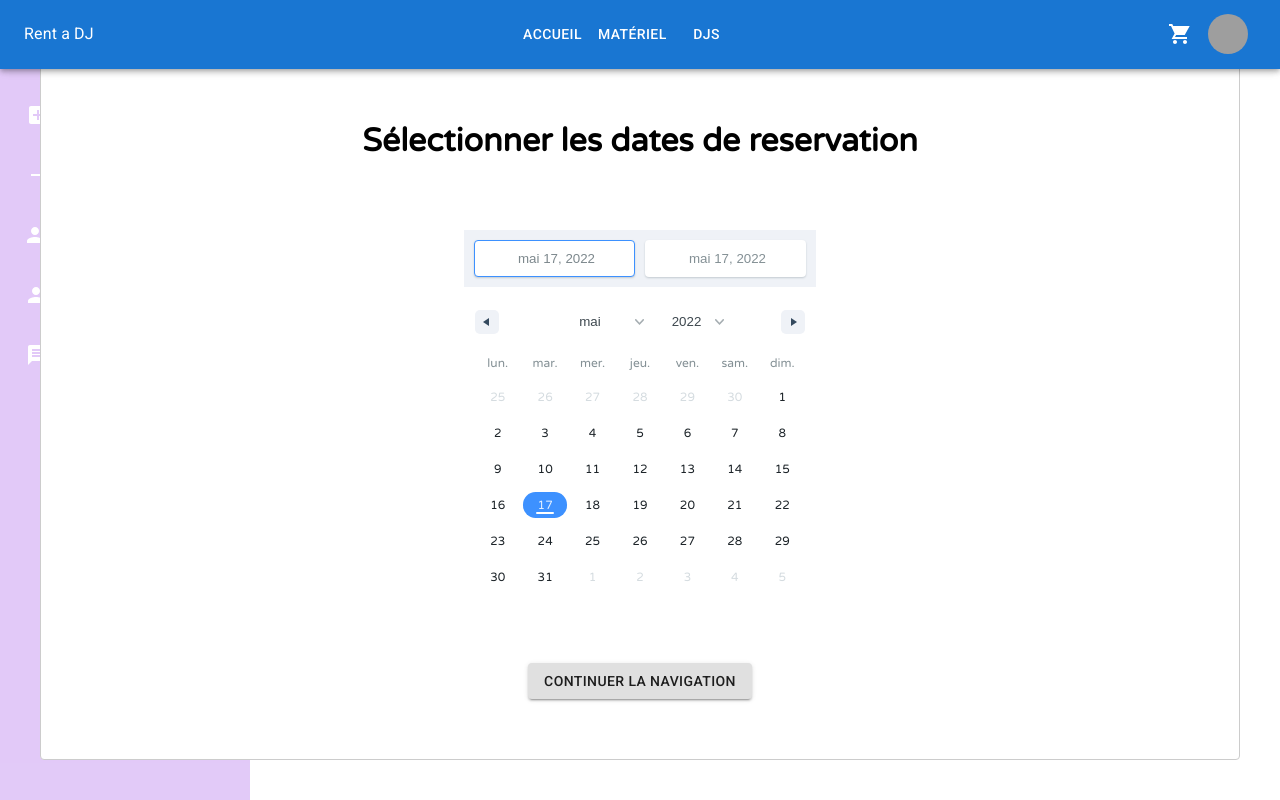
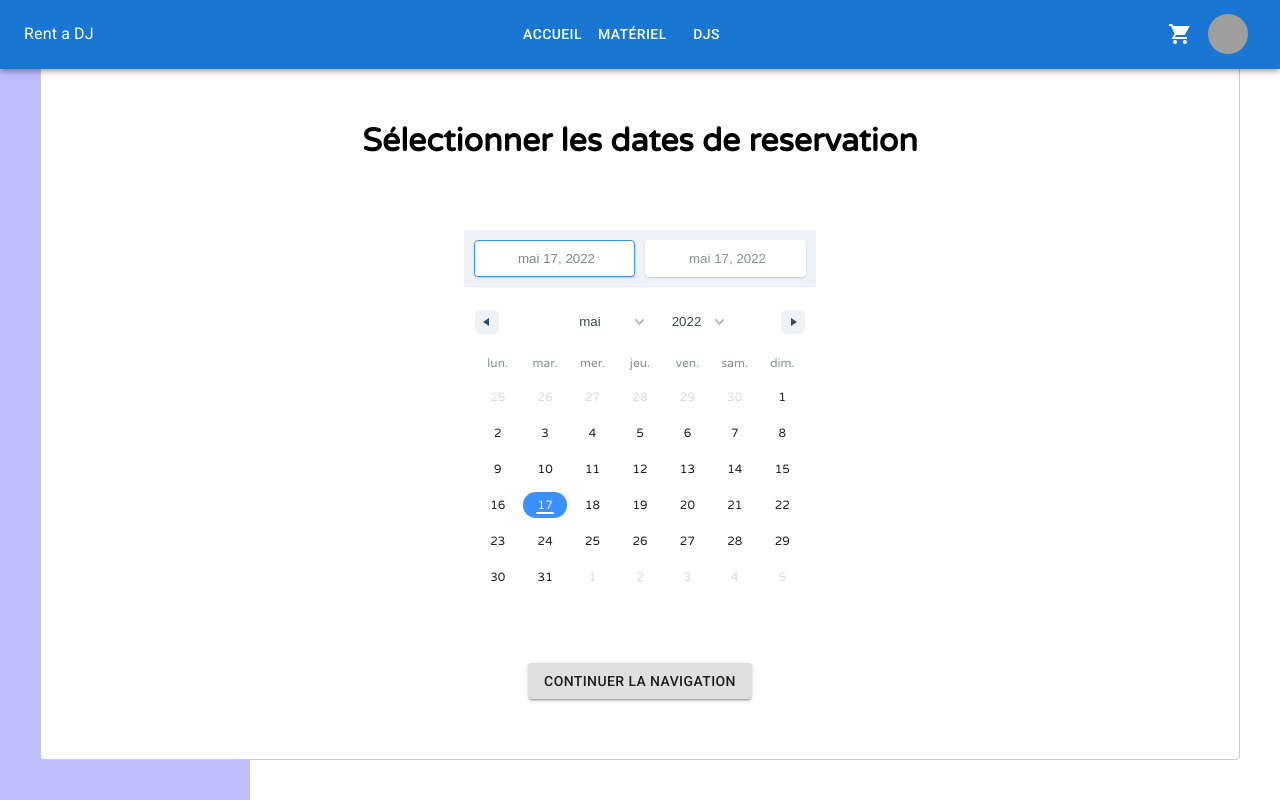
Before and after one commit to Rent-a-DJ/front, a React (Create React App) app: page /sidebar in a window 1280 px wide. Built offline with nearby package versions, Linux system fonts and the light colour scheme; grey boxes are pictures that could not be loaded.

Commit message:
Hook from Sidebar created

```diff
--- a/src/components/sidebar/SidebarAdmin.tsx
+++ b/src/components/sidebar/SidebarAdmin.tsx
@@ -1,13 +1,14 @@
-import React from 'react'
+import React, {useContext} from 'react'
 import {makeStyles} from "@mui/styles";
-import {SidebarData} from "./SidebarData";
+import useSidebarAdmin from "../../hooks/useSidebarAdmin";
+import DateRangeContext from "../../contextes/DateRangeContext";
 
 
 const useStyles = makeStyles((theme) => ({
     sidebar: {
         height: "100%",
         width: "250px",
-        backgroundColor: "blueviolet",
+        backgroundColor: "blue",
     },
     sidebarList: {
         height: "auto",
@@ -38,16 +39,22 @@ const useStyles = makeStyles((theme) => ({
     },
     }));
 
-function SidebarAdmin() {
+const SidebarAdmin: React.FC = () => {
+    const {sidebarAdmin} = useSidebarAdmin();
+    const dateRangeContextValue = useContext(DateRangeContext);
     const classes = useStyles();
+
+    const showElements = dateRangeContextValue.dateRange[0] != null && dateRangeContextValue.dateRange[1] != null;
+
 
     return (
         <div className={classes.sidebar}>
             <ul className={classes.sidebarList}>
-                {SidebarData.map((value, key) => {
+                {showElements && (
+                    sidebarAdmin.map((value) => {
                         return (
                             <li
-                            key={key}
+                                key={value.title}
                                 className={classes.row}
                                 onClick={() => {
                                     window.location.pathname = value.link
@@ -61,7 +68,7 @@ function SidebarAdmin() {
                             </li>
                         )
 
-                })}
+                    }))}
             </ul>
         </div>
     );
--- a/src/components/sidebar/SidebarData.tsx
+++ /dev/null
@@ -1,34 +0,0 @@
-import React from 'react'
-import PersonRemoveIcon from '@mui/icons-material/PersonRemove';
-import PersonAddAlt1Icon from '@mui/icons-material/PersonAddAlt1';
-import AddBoxIcon from '@mui/icons-material/AddBox';
-import RemoveIcon from '@mui/icons-material/Remove';
-import ChatIcon from '@mui/icons-material/Chat';
-
-export const SidebarData = [
-    {
-        title: "Create item",
-        icon: <AddBoxIcon/>,
-        link: "/createitem"
-    },
-    {
-        title: "Delete item",
-        icon: <RemoveIcon/>,
-        link: "/deleteitem"
-    },
-    {
-        title: "Add a DJ",
-        icon: <PersonAddAlt1Icon/>,
-        link: "/addadj"
-    },
-    {
-        title: "Delete a DJ",
-        icon: <PersonRemoveIcon/>,
-        link: "/deleteadj"
-    },
-    {
-        title: "Messages",
-        icon: <ChatIcon/>,
-        link: "/messages"
-    },
-]
--- a/src/hooks/useDjs.ts
+++ b/src/hooks/useDjs.ts
@@ -28,9 +28,9 @@ const useDjs = () => {
         isAvailable : true,
         price : 30,
         rate : 5,
-        description: "DJ Snoke est un dj né en région\n" +
-          "parisienne. Il est devenu fan d'ondes sonores à l'age de 8 ans. Son groove ne vous laissera pas\n" +
-          "indiférent."
+        description: "Kenji Irak est un dj né en région\n" +
+          "Irakienne. Il est devenu fan de bombes sonores à l'age de 8 ans. Ses mooves ne vous laisseront pas\n" +
+          "indiférents."
       },
     ];
     setDjs(djList);
--- /dev/null
+++ b/src/hooks/useSidebarAdmin.tsx
@@ -0,0 +1,51 @@
+import React from 'react'
+import PersonRemoveIcon from '@mui/icons-material/PersonRemove';
+import PersonAddAlt1Icon from '@mui/icons-material/PersonAddAlt1';
+import AddBoxIcon from '@mui/icons-material/AddBox';
+import RemoveIcon from '@mui/icons-material/Remove';
+import ChatIcon from '@mui/icons-material/Chat';
+import {useEffect, useState} from "react";
+import {SidebarAdminType} from "../types/SidebarAdminType";
+
+const useSidebarAdmin = () => {
+    const [sidebarAdmin, setSidebarAdmin] = useState<SidebarAdminType[]>([]);
+
+    const fetchSidebar = () => {
+        const sidebarData = [
+            {
+                title: "Create item",
+                icon: <AddBoxIcon/>,
+                link: "/createitem"
+            },
+            {
+                title: "Delete item",
+                icon: <RemoveIcon/>,
+                link: "/deleteitem"
+            },
+            {
+                title: "Add a DJ",
+                icon: <PersonAddAlt1Icon/>,
+                link: "/addadj"
+            },
+            {
+                title: "Delete a DJ",
+                icon: <PersonRemoveIcon/>,
+                link: "/deleteadj"
+            },
+            {
+                title: "Messages",
+                icon: <ChatIcon/>,
+                link: "/messages"
+            },
+        ];
+        setSidebarAdmin(sidebarData);
+    }
+
+    useEffect(() => {
+        fetchSidebar();
+    }, []);
+
+    return {sidebarAdmin}
+}
+
+export default useSidebarAdmin;
--- a/src/pages/SignIn.tsx
+++ b/src/pages/SignIn.tsx
@@ -1,19 +1,9 @@
 import * as React from "react";
-import Avatar from "@mui/material/Avatar";
 import Button from "@mui/material/Button";
-import CssBaseline from "@mui/material/CssBaseline";
 import TextField from "@mui/material/TextField";
-import FormControlLabel from "@mui/material/FormControlLabel";
-import Checkbox from "@mui/material/Checkbox";
 import Grid from "@mui/material/Grid";
-import Box from "@mui/material/Box";
-import LockOutlinedIcon from "@mui/icons-material/LockOutlined";
-import Typography from "@mui/material/Typography";
-import Container from "@mui/material/Container";
-import {createTheme, ThemeProvider} from "@mui/material/styles";
 import {makeStyles} from "@mui/styles";
 
-const theme = createTheme();
 
 import logo from "../assets/logo.png";
 import {Paper, Theme} from "@mui/material";
--- /dev/null
+++ b/src/types/SidebarAdminType.tsx
@@ -0,0 +1,5 @@
+export type SidebarAdminType = {
+    title: string,
+    icon: any,
+    link: string,
+}
```
Also changed, not shown: src/pages/CreateItemAdmin.tsx (added), 1 other file (tests, documents, lock files or other folders). Lines whose indentation alone changed are shown as unchanged.
